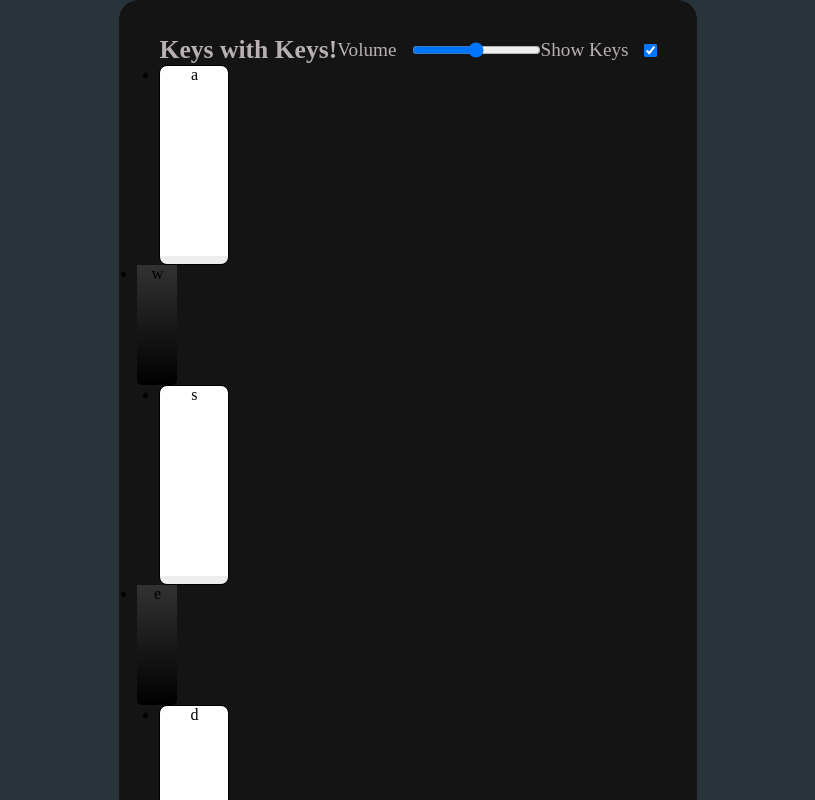
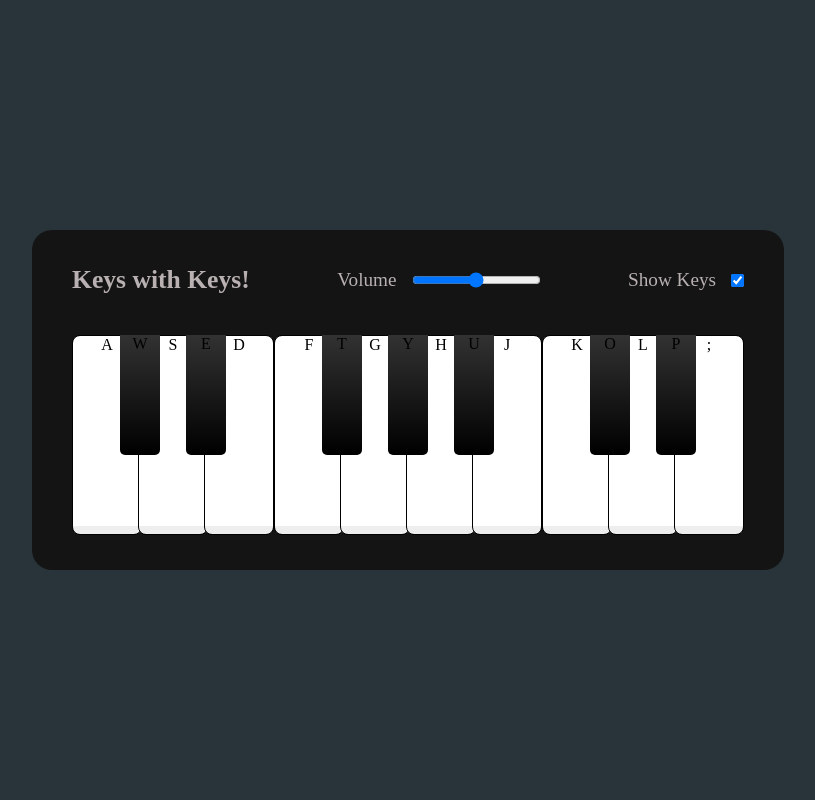
Before and after one commit to timcs1274/KeyswithKeys, a React (Create React App) app in the folder my-app/: page / in a window 1280 px wide. Shown: the top 800 px of the page, without its empty margins (232-1047 px from the left). Built offline with nearby package versions, Linux system fonts and the light colour scheme.

Commit message:
position keys

```diff
--- a/my-app/src/styles/Home.css
+++ b/my-app/src/styles/Home.css
@@ -40,6 +40,19 @@ header span {
   font-size: 1.2rem;
 }
 
+.piano-keys {
+    display: flex;
+    list-style: none;
+    margin-top: 40px;
+  }
+
+  .piano-keys .key {
+    cursor: pointer;
+    user-select: none;
+    position: relative;
+    text-transform: uppercase;
+  }
+
 .piano-keys .black {
   z-index: 2;
   width: 40px;
```
